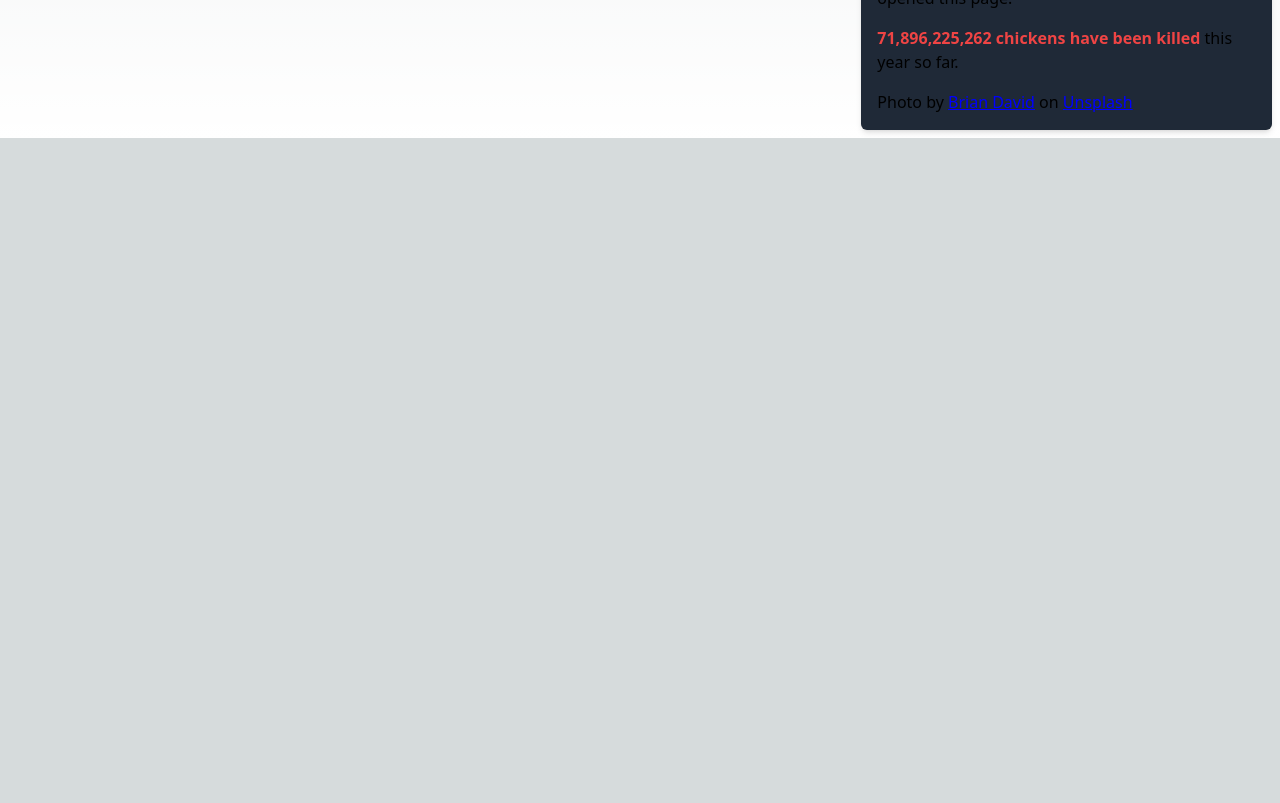
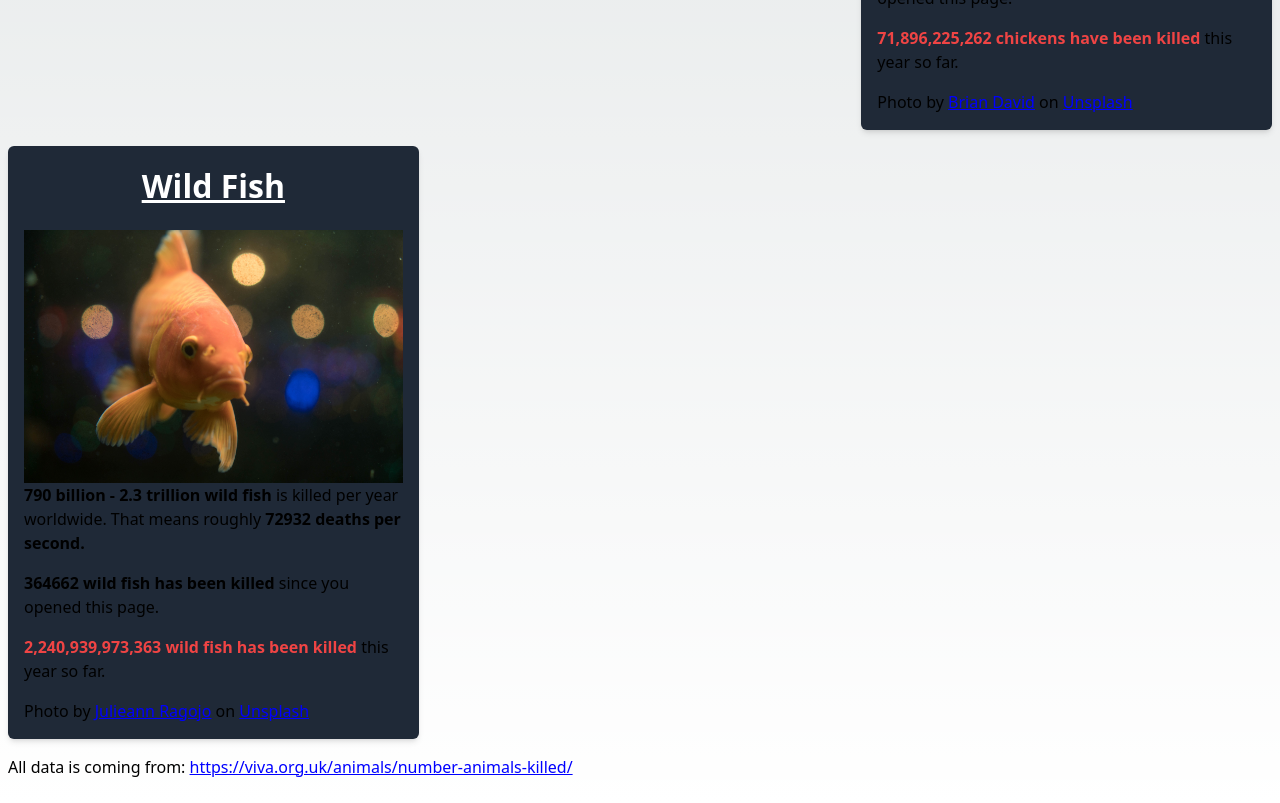
Before and after one commit to chris251190/death-counter, a Next.js app: page / in a window 1280 px wide. Shown: the part 900-1703 px from the top of the page. Before the commit the page ends 1038 px from the top, so only its background shows below. Built offline with nearby package versions, Linux system fonts and the light colour scheme.

Commit message:
Add fish death statistics and image

```diff
--- a/app/page.tsx
+++ b/app/page.tsx
@@ -1,12 +1,13 @@
 "use client"
 import Image from 'next/image'
+import Link from 'next/link';
 import { useEffect, useState } from 'react';
 
 export default function Home() {
   const cattleDeathsPerYear = 331952042;
   const chickenDeathsPerYear = 73791052000;
   const pigDeathsPerYear = 1400092105;
-
+  const fishDeathsPerYear = 2300000000000;
 
   const secondsPerYear = 60 * 60 * 24 * 365;
 
@@ -24,6 +25,9 @@ export default function Home() {
   const [killedPigs, setKilledPigs] = useState(0);
   const [killedPigsThisYear, setKilledPigsThisYear] = useState(0);
 
+  const [killedFish, setKilledFish] = useState(0);
+  const [killedFishThisYear, setKilledFishThisYear] = useState(0);
+
   useEffect(() => {
     const interval = setInterval(() => {
       const now = new Date();
@@ -38,6 +42,9 @@ export default function Home() {
 
       setKilledPigsThisYear(Math.floor(calculateDeathsPerSecond(pigDeathsPerYear) * secondsSoFar));
       setKilledPigs((prevKilledPigs) => prevKilledPigs + calculateDeathsPerSecond(pigDeathsPerYear));
+
+      setKilledFishThisYear(Math.floor(calculateDeathsPerSecond(fishDeathsPerYear) * secondsSoFar));
+      setKilledFish((prevKilledPigs) => prevKilledPigs + calculateDeathsPerSecond(fishDeathsPerYear));
     }, 1000);
 
     return () => clearInterval(interval);
@@ -96,6 +103,25 @@ export default function Home() {
 
           </div>
         </div>
+
+        <div className="sm:w-1/3 p-2 w-full">
+          <div className="bg-gray-800 shadow-md rounded-md p-4">
+            <h1 className="text-white">Wild Fish</h1>
+
+            <Image src="/fish.jpg" alt="Description of the image" width={500} height={300} />
+            <p><b>790 billion - 2.3 trillion wild fish</b> is killed per year worldwide. That means roughly <b>{Math.floor(calculateDeathsPerSecond(fishDeathsPerYear))} deaths per second.</b></p>
+
+            <p><b>{Math.floor(killedFish)} wild fish has been killed </b> since you opened this page.</p>
+
+            <p><b className="text-red-500">{killedFishThisYear.toLocaleString()} wild fish has been killed</b> this year so far.</p>
+
+            Photo by <a href="https://unsplash.com/de/@ragojogen?utm_content=creditCopyText&utm_medium=referral&utm_source=unsplash">Julieann Ragojo</a> on <a href="https://unsplash.com/de/fotos/flacher-fokus-von-orangefarbenen-fischen-I0u6-10ga0I?utm_content=creditCopyText&utm_medium=referral&utm_source=unsplash">Unsplash</a>
+
+          </div>
+        </div>
+
+        <p className='sm:w-3/3 p-2 w-full'>All data is coming from: <Link href={"https://viva.org.uk/animals/number-animals-killed/"}>https://viva.org.uk/animals/number-animals-killed/</Link></p>
+
       </div>
 
     </main>
```
Also changed, not shown: public/fish.jpg (added).
